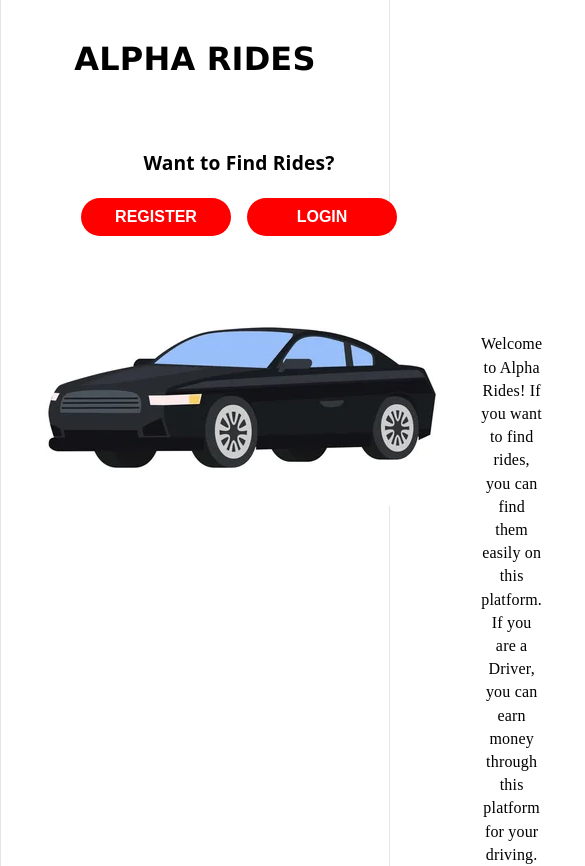
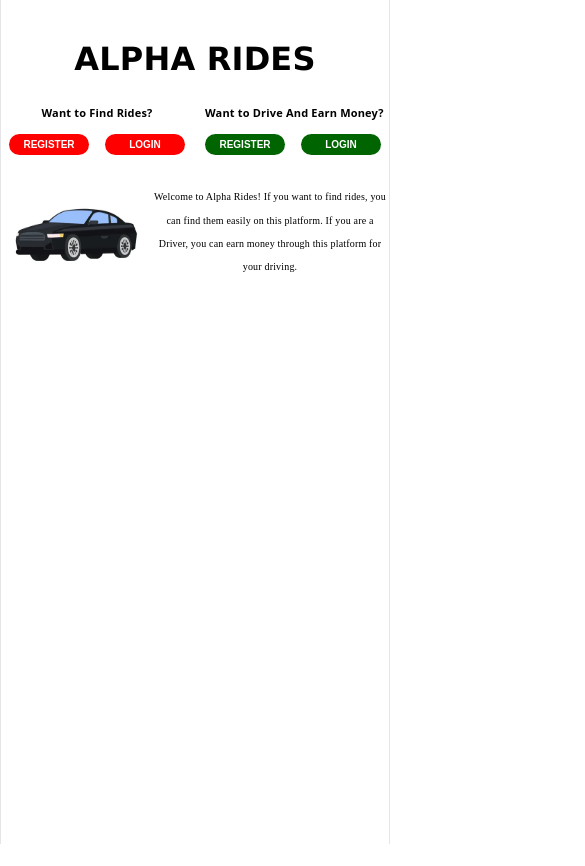
Before and after one commit to ayushk63/RideProject, a React (Vite) app: page / in a window 390 px wide. Shown: the top 866 px of the page, 585 px wide, since content can reach past the window. After the commit the page ends 844 px from the top, so only its background shows below. Built offline with nearby package versions, Linux system fonts and the light colour scheme.

Commit message:
Added Responsive Design

```diff
--- a/src/App.css
+++ b/src/App.css
@@ -459,7 +459,7 @@
   font-size: 1.2rem;
 }
 
-.buttonArea {
+.buttonAreaHome {
   display: flex;
   gap: 1rem;
   margin-top: 1.5rem;
@@ -516,3 +516,44 @@
   font-family: cursive;
   margin-top: 6rem;
 }
+
+@media screen and (max-width: 480px) {
+  #heading {
+    font-size: 2rem;
+  }
+
+  #registerLoginHome {
+    gap: 20px;
+    margin-left: 8px;
+    margin-top: 30px;
+  }
+
+  .registerLoginButton1, .registerLoginButton2 {
+    font-size: 10px;
+    width: 80px;
+    text-align: center;
+    padding: 5px 10px;
+  }
+
+  .registerLoginPara {
+    font-size: 11px;
+  }
+
+  #homePageCarSection {
+    margin-top: 20px;
+  }
+
+  #homePageCarImage {
+    width: 150px;
+    height: 100px;
+  }
+
+  #rightHome {
+    font-size: 10px;
+    margin-top: 10px;
+  }
+
+  .buttonAreaHome {
+    margin-top: 5px;
+  }
+}
--- a/src/Home.jsx
+++ b/src/Home.jsx
@@ -9,7 +9,7 @@
             <div id = 'registerLoginHome'>
                 <div id = 'registerLoginUser'>
                     <div className = 'registerLoginPara'>Want to Find Rides?</div>
-                    <div className = 'buttonArea'>
+                    <div className = 'buttonAreaHome'>
                         <Link to = '/register'>
                             <button className = 'registerLoginButton1'>REGISTER</button>
                         </Link>
@@ -20,7 +20,7 @@
                 </div>
                 <div id = 'registerLoginDriver'>
                     <div className = 'registerLoginPara'>Want to Drive And Earn Money?</div>
-                    <div className="buttonArea">
+                    <div className="buttonAreaHome">
                         <Link to = '/RegisterDriver'>
                             <button className="registerLoginButton2">REGISTER</button>
                         </Link>
```
